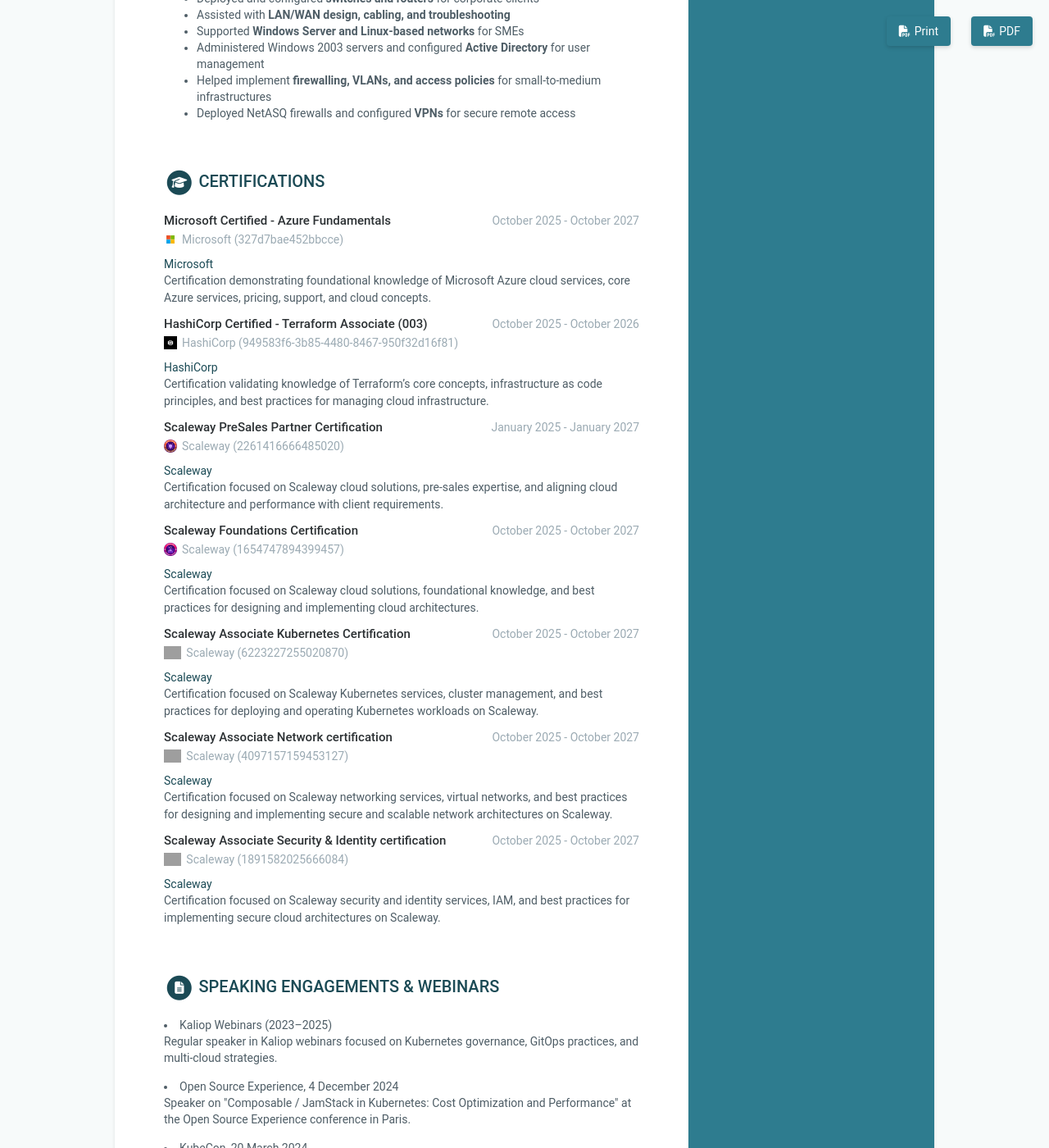
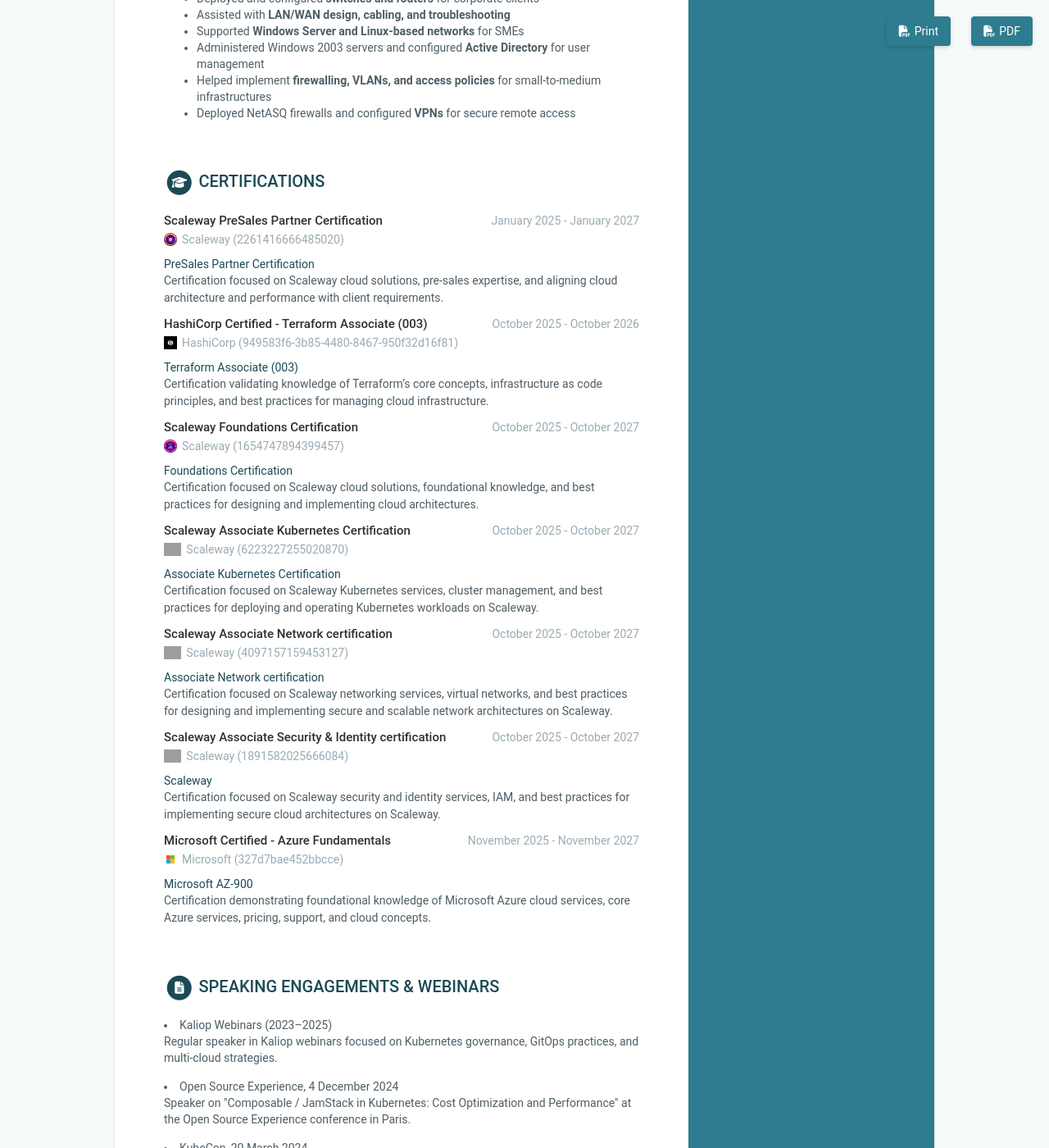
Before and after one commit to didier-segura/digital-cv, a Jekyll site: the page built from index.html, in a window 1280 px wide and 1400 px high, scrolled down 3007 px. Shown: the whole window at 82% size. Built offline with Jekyll 4.4.1, drawn with Linux system fonts in a browser that asks for light colours; grey boxes are pictures that could not be loaded.

Commit message:
+ Format better output

```diff
--- a/_data/data.yml
+++ b/_data/data.yml
@@ -227,17 +227,17 @@ experiences:
 certifications:
   title: Certifications
   list:
-  - name: Microsoft Certified - Azure Fundamentals
-    logo: microsoft_logo.jpeg
-    start: October 2025
-    end: October 2027
-    organization: Microsoft
-    credentialid: 327d7bae452bbcce
-    credentialurl: https://learn.microsoft.com/en-us/users/didiersegura-2876/credentials/327d7bae452bbcce
-    credentialname: Microsoft
+  - name: Scaleway PreSales Partner Certification
+    logo: presales_badge.png
+    start: January 2025
+    end: January 2027
+    organization: Scaleway
+    credentialid: 2261416666485020
+    credentialurl: scaleway.360learning.com/api/certification/2261416666485020/file.pdf
+    credentialname: PreSales Partner Certification
     details: |
-      Certification demonstrating foundational knowledge of Microsoft Azure cloud services,
-      core Azure services, pricing, support, and cloud concepts.
+      Certification focused on Scaleway cloud solutions, pre-sales expertise,
+      and aligning cloud architecture and performance with client requirements.
 
   - name: HashiCorp Certified - Terraform Associate (003)
     logo: hashicorp_logo.jpeg
@@ -245,23 +245,11 @@ certifications:
     end: October 2026
     organization: HashiCorp
     credentialid: 949583f6-3b85-4480-8467-950f32d16f81
-    credentialurl: https://www.credly.com/badges/949583f6-3b85-4480-8467-950f32d16f81/linked_in_profile
-    credentialname: HashiCorp
+    credentialurl: www.credly.com/badges/949583f6-3b85-4480-8467-950f32d16f81/linked_in_profile
+    credentialname: Terraform Associate (003)
     details: |
       Certification validating knowledge of Terraform's core concepts,
       infrastructure as code principles, and best practices for managing cloud infrastructure.
-
-  - name: Scaleway PreSales Partner Certification
-    logo: presales_badge.png
-    start: January 2025
-    end: January 2027
-    organization: Scaleway
-    credentialid: 2261416666485020
-    credentialurl: https://scaleway.360learning.com/api/certification/2261416666485020/file.pdf
-    credentialname: Scaleway
-    details: |
-      Certification focused on Scaleway cloud solutions, pre-sales expertise,
-      and aligning cloud architecture and performance with client requirements.
 
   - name: Scaleway Foundations Certification
     logo: foundations_badge.png
@@ -269,8 +257,8 @@ certifications:
     end: October 2027
     organization: Scaleway
     credentialid: 1654747894399457
-    credentialurl: https://scaleway.360learning.com/api/certification/1654747894399457/file.pdf
-    credentialname: Scaleway
+    credentialurl: scaleway.360learning.com/api/certification/1654747894399457/file.pdf
+    credentialname: Foundations Certification
     details: |
       Certification focused on Scaleway cloud solutions, foundational knowledge,
       and best practices for designing and implementing cloud architectures.
@@ -281,8 +269,8 @@ certifications:
     end: October 2027
     organization: Scaleway
     credentialid: 6223227255020870
-    credentialurl: https://scaleway.360learning.com/api/certification/6223227255020870/file.pdf
-    credentialname: Scaleway
+    credentialurl: scaleway.360learning.com/api/certification/6223227255020870/file.pdf
+    credentialname: Associate Kubernetes Certification
     details: |
       Certification focused on Scaleway Kubernetes services, cluster management,
       and best practices for deploying and operating Kubernetes workloads on Scaleway.
@@ -293,8 +281,8 @@ certifications:
     end: October 2027
     organization: Scaleway
     credentialid: 4097157159453127
-    credentialurl: https://scaleway.360learning.com/api/certification/4097157159453127/file.pdf
-    credentialname: Scaleway
+    credentialurl: scaleway.360learning.com/api/certification/4097157159453127/file.pdf
+    credentialname: Associate Network certification
     details: |
       Certification focused on Scaleway networking services, virtual networks,
       and best practices for designing and implementing secure and scalable network architectures on Scaleway.
@@ -305,12 +293,23 @@ certifications:
     end: October 2027
     organization: Scaleway
     credentialid: 1891582025666084
-    credentialurl: https://scaleway.360learning.com/api/certification/1891582025666084/file.pdf
+    credentialurl: scaleway.360learning.com/api/certification/1891582025666084/file.pdf
     credentialname: Scaleway
     details: |
       Certification focused on Scaleway security and identity services, IAM,
       and best practices for implementing secure cloud architectures on Scaleway.
 
+  - name: Microsoft Certified - Azure Fundamentals
+    logo: microsoft_logo.jpeg
+    start: November 2025
+    end: November 2027
+    organization: Microsoft
+    credentialid: 327d7bae452bbcce
+    credentialurl: learn.microsoft.com/en-us/users/didiersegura-2876/credentials/327d7bae452bbcce
+    credentialname: Microsoft AZ-900
+    details: |
+      Certification demonstrating foundational knowledge of Microsoft Azure cloud services,
+      core Azure services, pricing, support, and cloud concepts.
 
 publications:
   title: Speaking Engagements & Webinars
```
